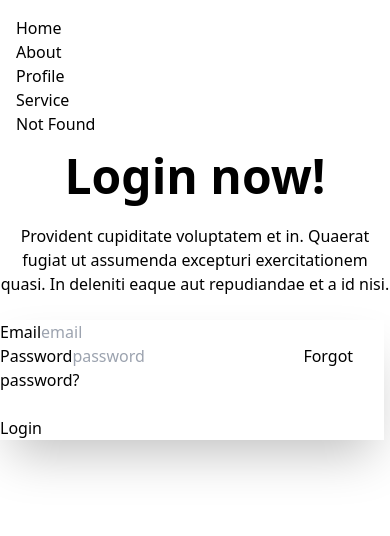
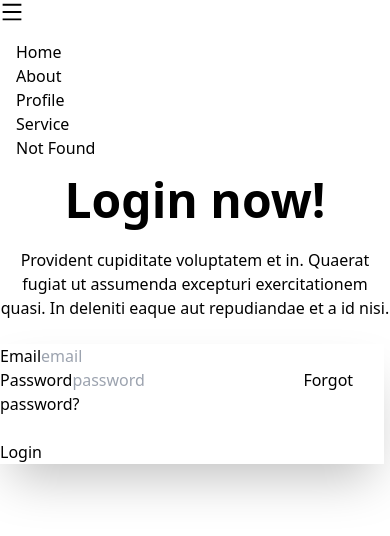
Before and after one commit to Juwel-771/price-option-reat, a React (Vite) app: page / in a window 390 px wide. Shown: the top 536 px of the page. Built offline with nearby package versions, Linux system fonts and the light colour scheme.

Commit message:
toggle button created

```diff
--- a/package.json
+++ b/package.json
@@ -10,8 +10,10 @@
     "preview": "vite preview"
   },
   "dependencies": {
+    "prop-types": "^15.8.1",
     "react": "^19.0.0",
-    "react-dom": "^19.0.0"
+    "react-dom": "^19.0.0",
+    "react-icons": "^5.5.0"
   },
   "devDependencies": {
     "@eslint/js": "^9.21.0",
--- a/src/App.jsx
+++ b/src/App.jsx
@@ -1,11 +1,11 @@
-import { useState } from 'react'
+// import { useState } from 'react'
 import './App.css'
 import FormData from './component/FormData/FormData';
 import DaisyNav from './component/DaisyNav/DaisyNav';
 import NavBar from './component/NavBar/NavBar';
 
 function App() {
-  const [count, setCount] = useState(0)
+  // const [count, setCount] = useState(0)
 
   return (
     <>
--- a/src/component/NavBar/NavBar.jsx
+++ b/src/component/NavBar/NavBar.jsx
@@ -1,22 +1,28 @@
-import React from 'react';
-import NavLink from '../NavLink/NavLink';
+import React, { useState } from "react";
+import NavLink from "../NavLink/NavLink";
+import { AiOutlineMenu, AiOutlineClose  } from "react-icons/ai";
 
 const NavBar = () => {
-
+    const [open, setOpen] = useState(false);
     const routes = [
         { id: 1, path: "/", name: "Home" },
         { id: 2, path: "/about", name: "About" },
         { id: 3, path: "/profile/:id", name: "Profile" },
         { id: 4, path: "/service", name: "Service" },
-        { id: 5, path: "*", name: "Not Found" }
+        { id: 5, path: "*", name: "Not Found" },
     ];
-
 
   return (
     <nav>
-            <ul className='md:flex p-4'>
+        <div className="md:hidden text-2xl" onClick={()=>setOpen(!open)}>
             {
-                    routes.map(route => <NavLink route = {route}></NavLink>)
+                open === true ? <AiOutlineClose /> : <AiOutlineMenu />
+            }
+
+        </div>
+        <ul className="md:flex p-4">
+            {
+                routes.map((route) => (<NavLink route={route}></NavLink>))
             }
         </ul>
     </nav>
--- a/src/component/NavLink/NavLink.jsx
+++ b/src/component/NavLink/NavLink.jsx
@@ -1,4 +1,5 @@
 import React from 'react';
+import PropTypes from 'prop-types';
 
 const NavLink = ({route}) => {
     const {path, name} = route;
@@ -9,4 +10,7 @@
     );
 };
 
+NavLink.PropTypes = {
+    route: PropTypes.object
+}
 export default NavLink;
```
Also changed, not shown: 1 other file (tests, documents, lock files or other folders). Lines whose indentation alone changed are shown as unchanged.
